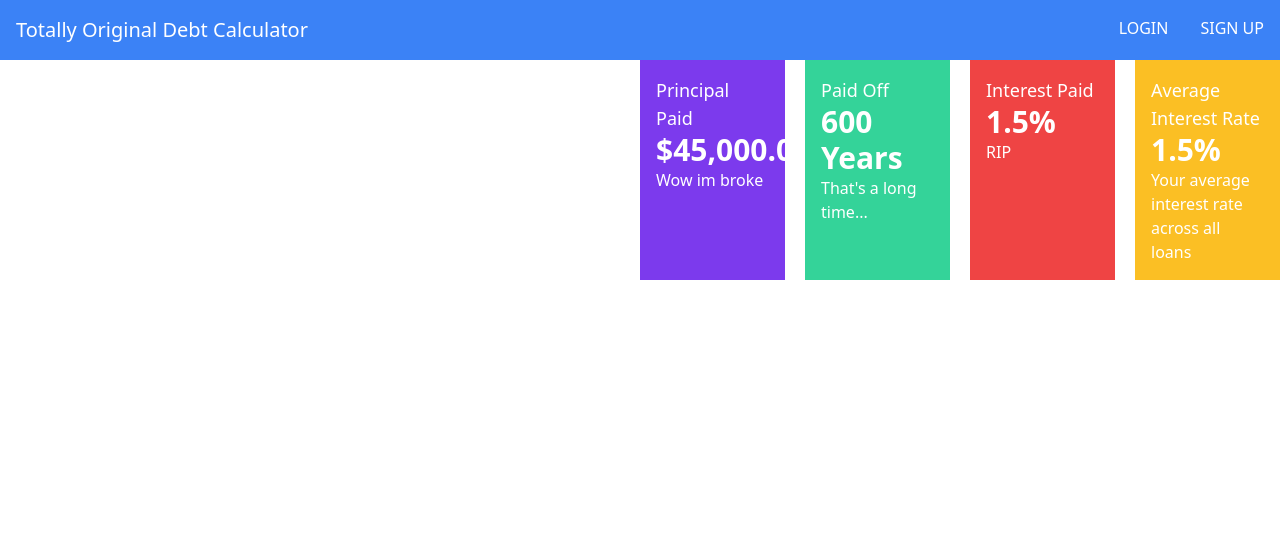
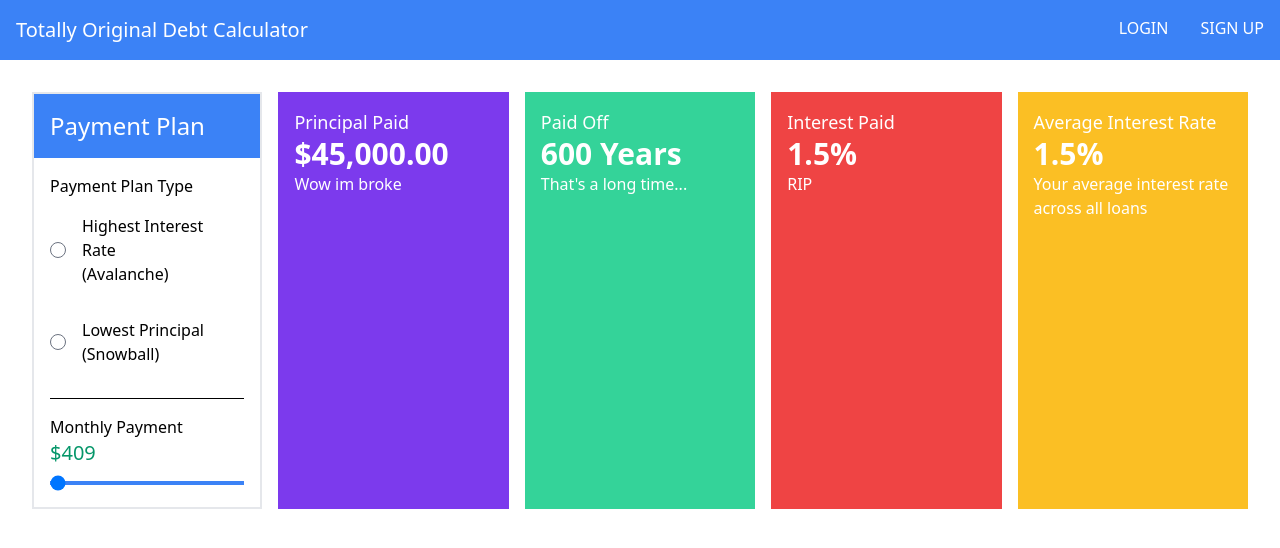
Before and after one commit to iaewing/debt-payoff-calculator, a Vue app: page / in a window 1280 px wide. Shown: the top 548 px of the page. Built offline with nearby package versions, Linux system fonts and the light colour scheme.

Commit message:
Add a Payment Plan

```diff
--- a/package.json
+++ b/package.json
@@ -8,6 +8,7 @@
     "lint": "vue-cli-service lint"
   },
   "dependencies": {
+    "@tailwindcss/forms": "^0.3.4",
     "core-js": "^3.6.5",
     "vue": "^3.0.0"
   },
--- a/src/App.vue
+++ b/src/App.vue
@@ -1,9 +1,34 @@
 <template>
   <NavBar/>
-  <div class="grid grid-cols-2">
-    <div>
+  <div class="grid grid-cols-5 gap-x-4 p-8">
+    <div class="border-2">
+      <p class="p-4 bg-blue-500 text-white text-2xl">Payment Plan</p>
+      <div class="p-4">
+        Payment Plan Type
+        <div class="flex items-center">
+          <input type="radio" id="avalanche" class=""/>
+          <label for="avalanche" class="p-4">
+            Highest Interest Rate <br/>
+            (Avalanche)
+          </label>
+        </div>
+
+        <div class="flex items-center">
+          <input type="radio" id="snowball"/>
+          <label for="snowball" class="p-4">
+            Lowest Principal <br/>
+            (Snowball)
+          </label>
+        </div>
+        <div class="pt-4 mt-4 border-t border-black">
+          <h3>Monthly Payment</h3>
+          <p v-text="'$' + monthlyPayment" class="text-green-600 text-xl"></p>
+          <input v-model="monthlyPayment" type="range" min="409" max="1000" class="appearance-none h-1 bg-blue-500 border-red-500 w-full"/>
+        </div>
+      </div>
     </div>
-    <div class="grid grid-cols-4 gap-x-5 max-w-3xl">
+    <!--Start of column two-->
+    <div class="col-span-4 grid grid-cols-4 gap-4">
       <Card class="bg-purple-600 text-white p-4">
         <template v-slot:default>
           $45,000.00
@@ -61,6 +86,11 @@ export default {
   components: {
     NavBar,
     Card,
+  },
+  data () {
+    return {
+      monthlyPayment: 409,
+    }
   }
 }
 </script>
--- a/src/components/Card.vue
+++ b/src/components/Card.vue
@@ -1,5 +1,5 @@
 <template>
-  <div class="flex flex-col max-w-2xl ">
+  <div class="flex flex-col max-w-2xl">
     <div class="text-lg">
       <slot name="header" />
     </div>
--- a/tailwind.config.js
+++ b/tailwind.config.js
@@ -7,5 +7,7 @@ module.exports = {
   variants: {
     extend: {},
   },
-  plugins: [],
+  plugins: [
+    require('@tailwindcss/forms')
+  ],
 }
```
Also changed, not shown: 1 other file (tests, documents, lock files or other folders).
